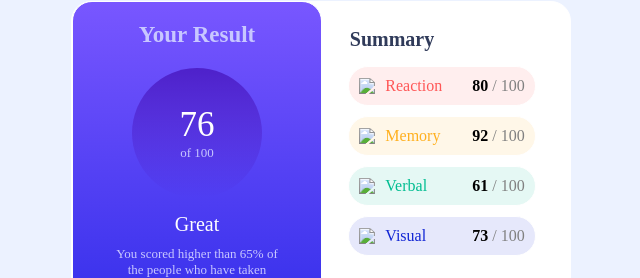
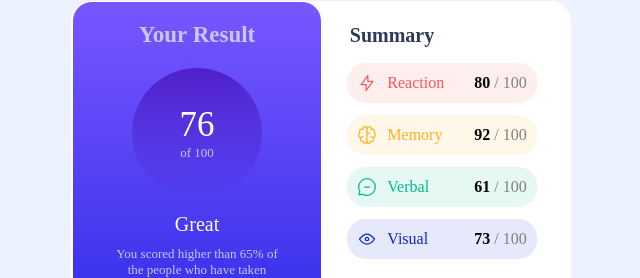
Before and after one commit to yiming-liang16/result-summary, a plain HTML site: page index.html in a window 1280 px wide. Shown: the part 149-427 px from the top of the page, without its empty margins (319-959 px from the left). Drawn offline with Linux system fonts and the light colour scheme.

Commit message:
Update and rename results-summary.html to index.html

```diff
--- a/results-summary.html
+++ b/index.html
@@ -22,28 +22,28 @@
             <ul class="list">
               <li class="item reaction">
                 <div class="label">
-                  <img src="icon-reaction.svg" class="icon">
+                  <img src="./images/icon-reaction.svg" class="icon">
                   <span class="reaction1">Reaction</span>
                   <span class="score"><strong>80</strong><span class="total">&nbsp/ 100</span></span>
                 </div>
               </li>
               <li class="item memory">
                 <div class="label">
-                  <img src="icon-memory.svg" class="icon">
+                  <img src="./images/icon-memory.svg" class="icon">
                   <span class="memory1">Memory</span>
                 </div>
                   <span class="score"><strong>92</strong><span class="total">&nbsp/ 100</span></span>
               </li>
               <li class="item verbal">
                 <div class="label">
-                  <img src="icon-verbal.svg" class="icon">
+                  <img src="./images/icon-verbal.svg" class="icon">
                   <span class='verbal1'>Verbal</span>
                 </div>
                  <span class="score"><strong>61</strong><span class="total">&nbsp/ 100</span></span>
               </li>
               <li class="item visual">
                 <div class="label">
-                  <img src="icon-visual.svg" class="icon">
+                  <img src="./images/icon-visual.svg" class="icon">
                   <span class="visual1">Visual</span>
                 </div>
                   <span class="score"><strong>73</strong><span class="total">&nbsp/ 100</span></span>
```
